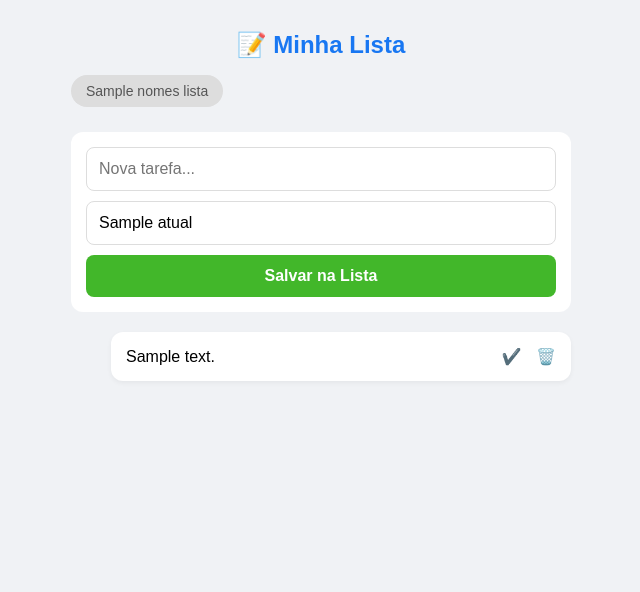
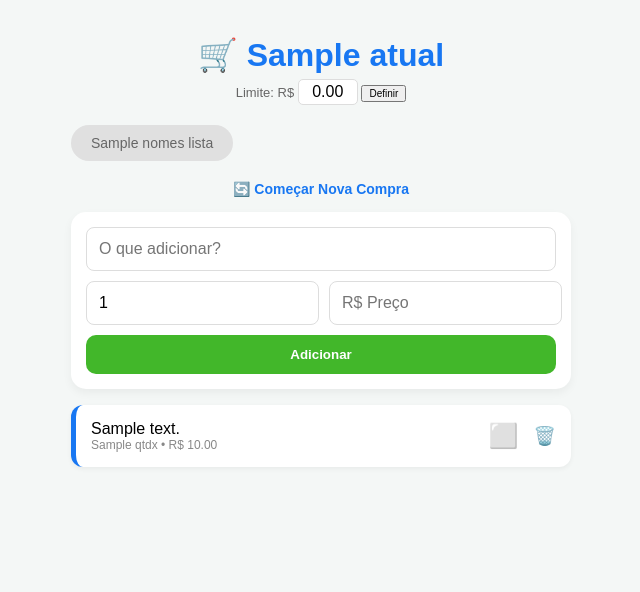
Before and after one commit to guga-leal-r/gestao-tarefas, a Flask app: template templates/index.html in a window 1280 px wide. Shown: the top 592 px of the page, without its empty margins (319-959 px from the left). Run offline with Flask 3, Linux system fonts and the light colour scheme; the template is opened without the code that fills it: most values are stand-ins (such as "Sample title", 1, 10 or a date in 2020).

Commit message:
Adicionando biometria e limite de gastos

```diff
--- a/app.py
+++ b/app.py
@@ -1,9 +1,14 @@
 import json
 import os
-from flask import Flask, render_template, redirect, request
+from flask import Flask, render_template, redirect, request, session
 
 app = Flask(__name__)
+# Chave necessária para manter o usuário "logado" na sessão
+app.secret_key = 'chave_secreta_para_biometria_123'
+
 ARQUIVO_DADOS = 'tarefas.json'
+LISTA_PADRAO = 'Mercado'
+PIN_ACESSO = '1234' # Sua senha de acesso (simulando biometria)
 
 def carregar_tarefas():
     if not os.path.exists(ARQUIVO_DADOS): return []
@@ -17,40 +22,100 @@ tarefas = carregar_tarefas()
 
 @app.route('/')
 def index():
-    # Pegamos todos os nomes de listas únicos que existem
-    nomes_listas = sorted(list(set(t.get('lista_nome', 'Geral') for t in tarefas)))
-    if 'Geral' not in nomes_listas: nomes_listas.insert(0, 'Geral')
+    # VERIFICAÇÃO DE SEGURANÇA: Se não estiver autenticado, vai para o login
+    if not session.get('autenticado'):
+        return redirect('/login')
 
-    # Filtramos as tarefas por lista (se o usuário escolher uma)
-    lista_atual = request.args.get('nome', 'Geral')
-    tarefas_filtradas = [t for t in tarefas if t.get('lista_nome', 'Geral') == lista_atual]
+    # Pegamos todos os nomes de listas únicos
+    nomes_listas = sorted(list(set(t.get('lista_nome', LISTA_PADRAO) for t in tarefas)))
+    if LISTA_PADRAO not in nomes_listas: nomes_listas.insert(0, LISTA_PADRAO)
 
-    return render_template('index.html', lista=tarefas_filtradas, nomes_listas=nomes_listas, atual=lista_atual)
+    # Filtramos as tarefas por lista
+    lista_atual = request.args.get('nome', LISTA_PADRAO)
+    tarefas_filtradas = [t for t in tarefas if t.get('lista_nome', LISTA_PADRAO) == lista_atual]
+
+    # Lógica de soma: Quantidade * Preço
+    total_valor = 0
+    for t in tarefas_filtradas:
+        try:
+            qtd = int(t.get('qtd', 1))
+            preco = float(t.get('preco', 0))
+            total_valor += (qtd * preco)
+        except:
+            continue
+
+    return render_template('index.html',
+                           lista=tarefas_filtradas,
+                           nomes_listas=nomes_listas,
+                           atual=lista_atual,
+                           total=total_valor)
+
+@app.route('/login', methods=['GET', 'POST'])
+def login():
+    erro = False
+    if request.method == 'POST':
+        if request.form.get('pin') == PIN_ACESSO:
+            session['autenticado'] = True
+            return redirect('/')
+        else:
+            erro = True
+
+    # Tela de bloqueio simples e direta
+    return f'''
+    <body style="font-family:sans-serif; background:#f0f2f5; display:flex; justify-content:center; align-items:center; height:100vh; margin:0;">
+        <form method="POST" style="background:white; padding:30px; border-radius:20px; box-shadow:0 10px 25px rgba(0,0,0,0.1); text-align:center; width:300px;">
+            <div style="font-size:50px; margin-bottom:10px;">🔒</div>
+            <h3>App Bloqueado</h3>
+            <p style="color:#666; font-size:14px;">Digite o PIN para acessar</p>
+            <input type="password" name="pin" placeholder="PIN" maxlength="4" autofocus
+                   style="width:100%; padding:15px; font-size:24px; text-align:center; border:1px solid #ddd; border-radius:10px; margin-bottom:15px;">
+            { '<p style="color:red; font-size:12px;">PIN Incorreto!</p>' if erro else '' }
+            <button type="submit" style="width:100%; padding:15px; background:#1877f2; color:white; border:none; border-radius:10px; font-weight:bold; cursor:pointer;">ACESSAR</button>
+        </form>
+    </body>
+    '''
+
+@app.route('/sair')
+def sair():
+    session.pop('autenticado', None)
+    return redirect('/login')
 
 @app.route('/add', methods=['POST'])
 def adicionar():
     texto = request.form.get('conteudo')
-    nome_lista = request.form.get('lista_nome', 'Geral')
+    nome_lista = request.form.get('lista_nome', LISTA_PADRAO)
+
+    # Captura novos campos de Qtd e Preço
+    quantidade = request.form.get('quantidade', 1)
+    preco_raw = request.form.get('preco', '0').replace(',', '.') # Aceita vírgula ou ponto
+
     if texto:
         novo_id = tarefas[-1]['id'] + 1 if tarefas else 1
-        tarefas.append({'id': novo_id, 'texto': texto, 'feito': False, 'lista_nome': nome_lista})
+        tarefas.append({
+            'id': novo_id,
+            'texto': texto,
+            'feito': False,
+            'lista_nome': nome_lista,
+            'qtd': int(quantidade) if quantidade else 1,
+            'preco': float(preco_raw) if preco_raw else 0.0
+        })
         salvar_tarefas(tarefas)
     return redirect(f'/?nome={nome_lista}')
 
 @app.route('/concluir/<int:id_tarefa>')
 def concluir(id_tarefa):
-    nome_lista = 'Geral'
+    nome_lista = LISTA_PADRAO
     for tarefa in tarefas:
         if tarefa['id'] == id_tarefa:
             tarefa['feito'] = True
-            nome_lista = tarefa.get('lista_nome', 'Geral')
+            nome_lista = tarefa.get('lista_nome', LISTA_PADRAO)
     salvar_tarefas(tarefas)
     return redirect(f'/?nome={nome_lista}')
 
 @app.route('/deletar/<int:id_tarefa>')
 def deletar(id_tarefa):
     global tarefas
-    nome_lista = next((t.get('lista_nome', 'Geral') for t in tarefas if t['id'] == id_tarefa), 'Geral')
+    nome_lista = next((t.get('lista_nome', LISTA_PADRAO) for t in tarefas if t['id'] == id_tarefa), LISTA_PADRAO)
     tarefas = [t for t in tarefas if t['id'] != id_tarefa]
     salvar_tarefas(tarefas)
     return redirect(f'/?nome={nome_lista}')
--- a/templates/index.html
+++ b/templates/index.html
@@ -3,59 +3,75 @@
 <head>
     <meta charset="UTF-8">
     <meta name="viewport" content="width=device-width, initial-scale=1.0">
-    <title>Minha Lista</title>
+    <title>Minha Lista Pro</title>
     <style>
         * { box-sizing: border-box; }
-        body { font-family: sans-serif; margin: 0; padding: 15px; background: #f0f2f5; }
+        body { font-family: sans-serif; margin: 0; padding: 15px; background: #f4f7f6; padding-bottom: 110px; }
         .container { max-width: 500px; margin: auto; }
-
-        /* Menu de Listas (Abas) */
-        .abas { display: flex; gap: 5px; overflow-x: auto; margin-bottom: 20px; padding-bottom: 5px; }
-        .aba { padding: 8px 15px; background: #ddd; border-radius: 20px; text-decoration: none; color: #555; white-space: nowrap; font-size: 14px; }
+        .abas { display: flex; gap: 8px; overflow-x: auto; margin-bottom: 15px; padding: 5px 0; }
+        .aba { padding: 10px 20px; background: #e0e0e0; border-radius: 25px; text-decoration: none; color: #666; white-space: nowrap; font-size: 14px; }
         .aba.ativa { background: #1877f2; color: white; font-weight: bold; }
-
-        /* Estilo do App */
-        h1 { text-align: center; color: #1877f2; font-size: 24px; }
-        form { display: flex; flex-direction: column; gap: 10px; margin-bottom: 20px; background: white; padding: 15px; border-radius: 12px; }
-        input, select, .btn-add { padding: 12px; border-radius: 8px; border: 1px solid #ddd; font-size: 16px; }
-        .btn-add { background: #42b72a; color: white; border: none; font-weight: bold; }
-
-        .card { background: white; padding: 15px; margin-bottom: 10px; border-radius: 12px; display: flex; justify-content: space-between; align-items: center; box-shadow: 0 2px 5px rgba(0,0,0,0.05); }
-        .concluida { text-decoration: line-through; color: #aaa; }
-        .btn-del { color: red; text-decoration: none; margin-left: 10px; font-weight: bold; }
+        h1 { text-align: center; color: #1877f2; margin-bottom: 5px; }
+        .config-limite { text-align: center; margin-bottom: 15px; font-size: 13px; color: #666; }
+        .config-limite input { width: 60px; padding: 3px; border-radius: 5px; border: 1px solid #ddd; text-align: center; }
+        form { background: white; padding: 15px; border-radius: 15px; box-shadow: 0 4px 10px rgba(0,0,0,0.05); display: flex; flex-direction: column; gap: 10px; margin-bottom: 15px; }
+        .form-row { display: flex; gap: 10px; }
+        input { padding: 12px; border-radius: 8px; border: 1px solid #ddd; font-size: 16px; }
+        .btn-add { background: #42b72a; color: white; border: none; padding: 12px; border-radius: 10px; font-weight: bold; cursor: pointer; }
+        .card { background: white; padding: 15px; margin-bottom: 10px; border-radius: 12px; display: flex; justify-content: space-between; align-items: center; box-shadow: 0 2px 5px rgba(0,0,0,0.05); border-left: 5px solid #1877f2; }
+        .concluida { text-decoration: line-through; color: #bbb !important; }
+        .detalhes { font-size: 12px; color: #888; }
+        .acoes { display: flex; align-items: center; gap: 15px; }
+        .btn-check { font-size: 24px; text-decoration: none; }
+        .btn-del { font-size: 18px; text-decoration: none; color: #ff4d4d; }
+        .btn-reset { display: block; text-align: center; margin-bottom: 15px; color: #1877f2; text-decoration: none; font-size: 14px; font-weight: bold; }
+        .total-bar { position: fixed; bottom: 0; left: 0; right: 0; color: white; padding: 20px; display: flex; justify-content: space-between; align-items: center; font-weight: bold; font-size: 18px; z-index: 1000; }
     </style>
 </head>
 <body>
     <div class="container">
-        <h1>📝 Minha Lista</h1>
-
-        <!-- Menu de Navegação entre Listas -->
+        <h1>🛒 {{ atual }}</h1>
+        <div class="config-limite">
+            <form action="/config_limite" method="POST" style="display:inline; background:none; padding:0; box-shadow:none; flex-direction: row; gap:5px;">
+                Limite: R$ <input type="text" name="novo_limite" value="{{ '%.2f'|format(limite) }}">
+                <button type="submit" style="font-size: 10px; cursor:pointer;">Definir</button>
+            </form>
+        </div>
         <div class="abas">
             {% for nome in nomes_listas %}
                 <a href="/?nome={{ nome }}" class="aba {{ 'ativa' if nome == atual }}">{{ nome }}</a>
             {% endfor %}
         </div>
-
-        <!-- Formulário para Criar/Adicionar -->
+        <a href="/resetar_lista?nome={{ atual }}" class="btn-reset" onclick="return confirm('Desmarcar todos os itens?')">🔄 Começar Nova Compra</a>
         <form action="/add" method="POST">
-            <input type="text" name="conteudo" placeholder="Nova tarefa..." required>
-            <input type="text" name="lista_nome" placeholder="Nome da Lista (ex: Mercado)" value="{{ atual }}">
-            <button type="submit" class="btn-add">Salvar na Lista</button>
+            <input type="text" name="conteudo" placeholder="O que adicionar?" required>
+            <div class="form-row">
+                <input type="number" name="quantidade" value="1" min="1" style="flex:1">
+                <input type="text" name="preco" placeholder="R$ Preço" style="flex:2">
+            </div>
+            <input type="hidden" name="lista_nome" value="{{ atual }}">
+            <button type="submit" class="btn-add">Adicionar</button>
         </form>
-
-        <ul>
+        <ul style="padding: 0;">
             {% for tarefa in lista %}
-                <li class="card">
-                    <span class="{{ 'concluida' if tarefa.feito }}">{{ tarefa.texto }}</span>
+                <li class="card" style="{{ 'border-left-color: #ddd;' if tarefa.feito }}">
                     <div>
-                        {% if not tarefa.feito %}
-                            <a href="/concluir/{{ tarefa.id }}" style="text-decoration:none;">✔️</a>
-                        {% endif %}
-                        <a href="/deletar/{{ tarefa.id }}" class="btn-del" onclick="return confirm('Apagar?')">🗑️</a>
+                        <div class="{{ 'concluida' if tarefa.feito }}">{{ tarefa.texto }}</div>
+                        <div class="detalhes">{{ tarefa.qtd }}x • R$ {{ "%.2f"|format(tarefa.preco) }}</div>
+                    </div>
+                    <div class="acoes">
+                        <a href="/alternar/{{ tarefa.id }}" class="btn-check">{{ '✅' if tarefa.feito else '⬜' }}</a>
+                        <a href="/deletar/{{ tarefa.id }}" class="btn-del" onclick="return confirm('Excluir?')">🗑️</a>
                     </div>
                 </li>
             {% endfor %}
         </ul>
     </div>
+    {% if total > 0 %}
+    <div class="total-bar" style="background-color: {{ '#42b72a' if total <= limite else '#ff4d4d' }};">
+        <span>Total: R$ {{ "%.2f"|format(total) }}</span>
+        {% if total > limite %} <span style="font-size: 12px; background: rgba(0,0,0,0.2); padding: 5px; border-radius: 5px;">⚠️ Limite!</span> {% endif %}
+    </div>
+    {% endif %}
 </body>
 </html>
```
Also changed, not shown: templates/login.html (added, +53 -0 lines).
